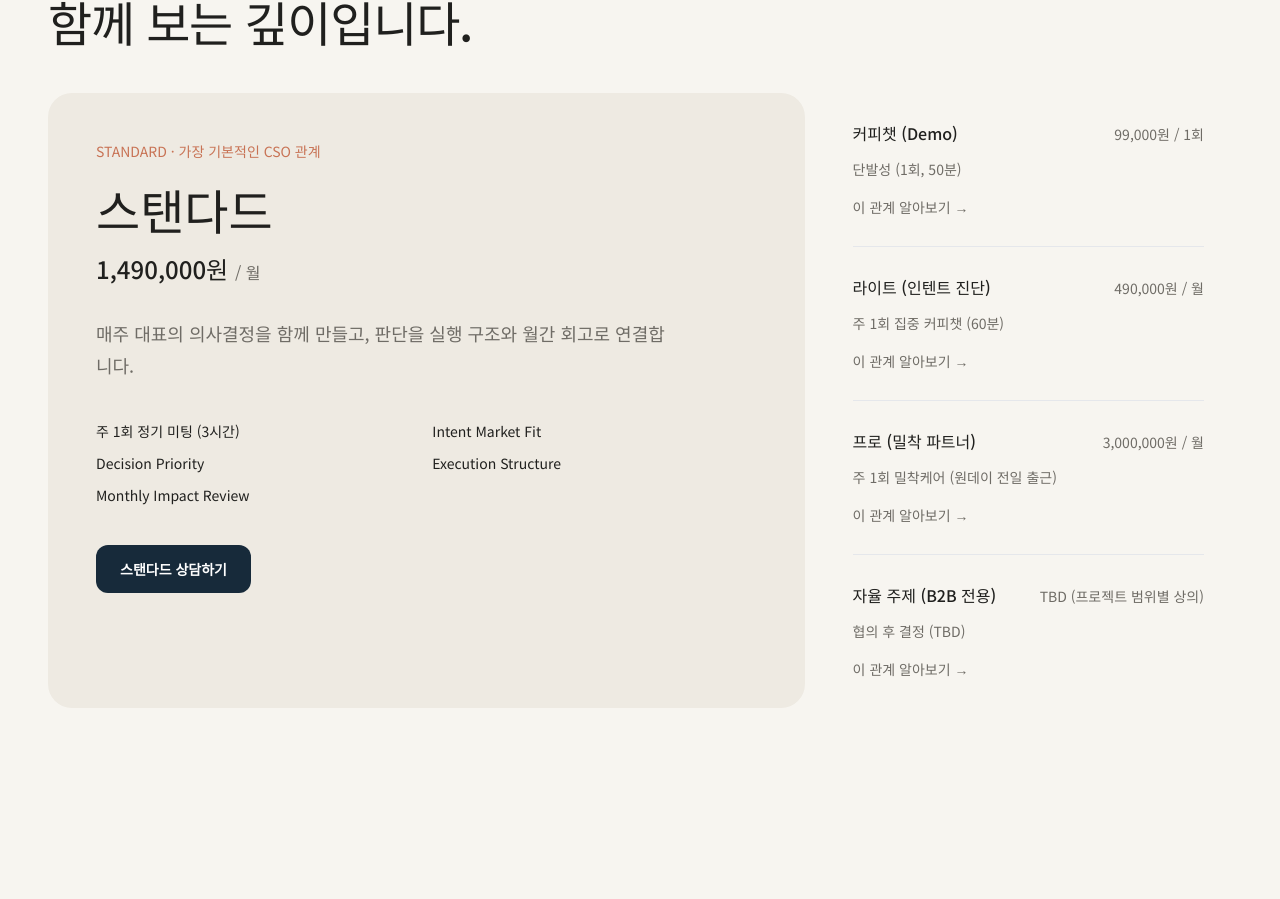
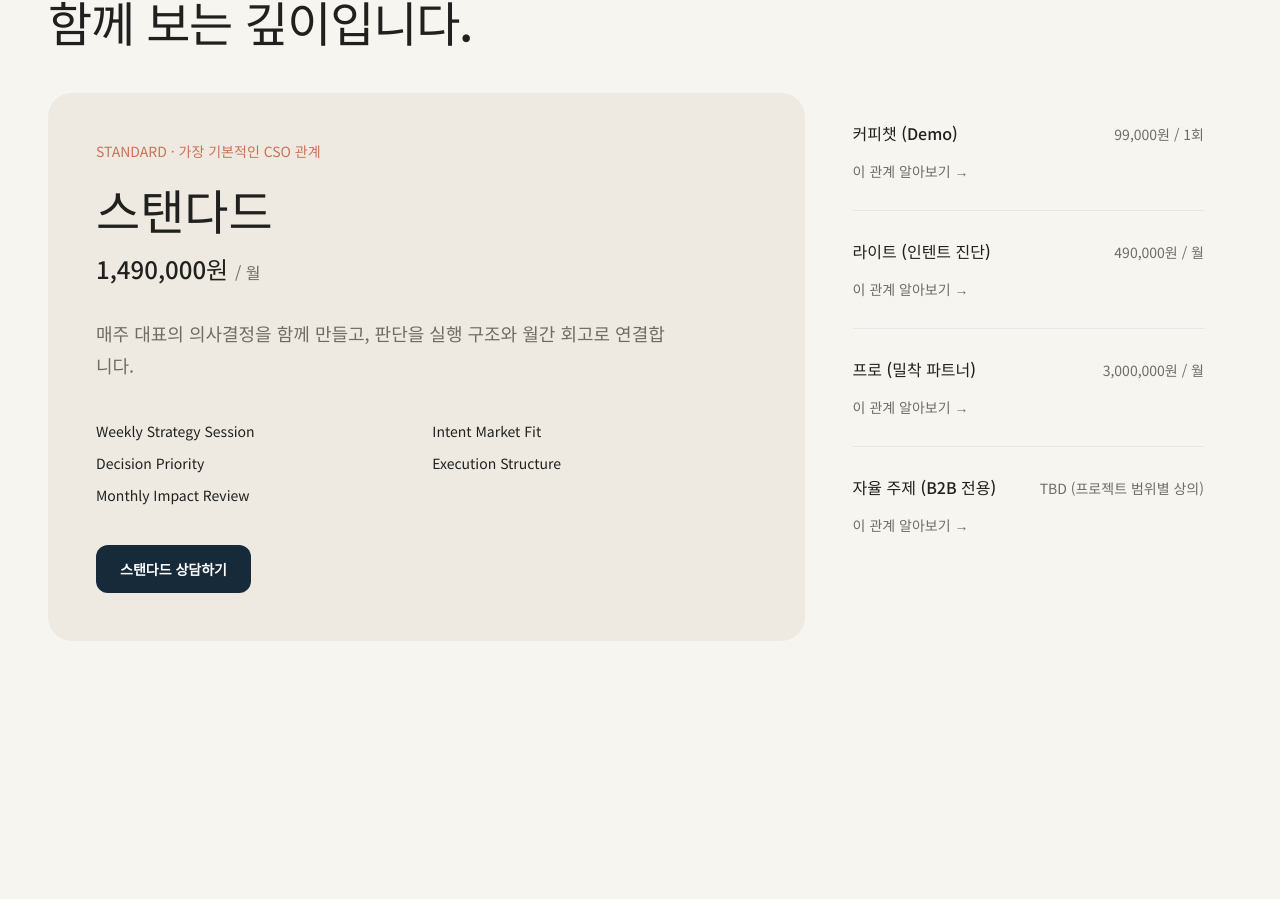
Before and after one commit to chukgu/userProfile, a Nuxt app: page / in a window 1280 px wide. Shown: the part 4598-5497 px from the top of the page. Built offline with nearby package versions, Linux system fonts and the light colour scheme; a web font is replaced by a local one.

Commit message:
Revert "fix: update plan meeting schedules"
This reverts commit afb731a79724b44604a6efa0af9afaef7ee958a6.

```diff
--- a/components/sections/PricingSection.vue
+++ b/components/sections/PricingSection.vue
@@ -9,14 +9,13 @@
           <p class="mt-5 text-2xl font-medium text-ink">1,490,000원 <span class="text-base font-normal text-muted">/ 월</span></p>
           <p class="mt-8 max-w-xl text-lg leading-8 text-muted">매주 대표의 의사결정을 함께 만들고, 판단을 실행 구조와 월간 회고로 연결합니다.</p>
           <ol class="mt-10 grid gap-3 text-sm text-ink/75 sm:grid-cols-2">
-            <li>주 1회 정기 미팅 (3시간)</li><li>Intent Market Fit</li><li>Decision Priority</li><li>Execution Structure</li><li>Monthly Impact Review</li>
+            <li>Weekly Strategy Session</li><li>Intent Market Fit</li><li>Decision Priority</li><li>Execution Structure</li><li>Monthly Impact Review</li>
           </ol>
           <button type="button" class="focus-ring mt-10 min-h-12 whitespace-nowrap rounded-xl bg-navy-950 px-6 text-sm font-bold text-white transition-colors hover:bg-navy-800" @click="selectPlan('standard')">스탠다드 상담하기</button>
         </article>
         <div class="divide-y divide-ink/10 rounded-[1.5rem] bg-cream/60 px-7">
           <article v-for="plan in secondaryPlans" :key="plan.value" class="py-7 text-ink">
             <div class="flex flex-col gap-1 sm:flex-row sm:items-baseline sm:justify-between sm:gap-4"><h3 class="font-medium">{{ cleanName(plan.name) }}</h3><p class="text-sm text-muted">{{ plan.price }}</p></div>
-            <p class="mt-3 text-sm leading-6 text-muted">{{ meetingSchedule(plan) }}</p>
             <button type="button" class="focus-ring mt-4 whitespace-nowrap text-sm text-muted hover:text-ink" @click="selectPlan(plan.value)">이 관계 알아보기 →</button>
           </article>
         </div>
@@ -31,6 +30,4 @@ import { pricingPlans } from '~/data/pricing';
 const { selectPlan } = useSelectedPlan();
 const secondaryPlans = pricingPlans.filter((plan) => plan.value !== 'standard');
 const cleanName = (name: string) => name.replace(/^\p{Extended_Pictographic}\uFE0F?\s*/u, '');
-const meetingSchedule = (plan: (typeof pricingPlans)[number]) =>
-  plan.details.find((detail) => detail.label === '미팅 주기')?.value ?? '';
 </script>
--- a/data/pricing.ts
+++ b/data/pricing.ts
@@ -29,7 +29,7 @@ export const pricingPlans: PricingPlan[] = [
     price: '1,490,000원 / 월',
     description: '“대표의 판단을 실행과 회고로 연결하는 정기 구독”',
     details: [
-      { label: '미팅 주기', value: '주 1회 정기 미팅 (3시간)' },
+      { label: '미팅 주기', value: '주 1회 정기 미팅' },
       { label: '주요 내용', value: '세일즈 + 마케팅 + 콘텐츠 전반 점검 및 신규 성장 전략 플래닝' },
       { label: '남는 레거시', value: '의도-시장 적합성(인텐트 마켓 핏) 리포트 제공' }
     ],
@@ -41,7 +41,7 @@ export const pricingPlans: PricingPlan[] = [
     price: '3,000,000원 / 월',
     description: '“내부 의사결정 과정까지 함께하는 밀착형 플랜”',
     details: [
-      { label: '미팅 주기', value: '주 1회 밀착케어 (원데이 전일 출근)' },
+      { label: '미팅 주기', value: '주 1회 온/오프라인 미팅 (밀착 3시간)' },
       { label: '주요 내용', value: '대표님과 한 팀이 되어 내부 회의 참석 + 신규 비즈니스 모델(BM) 설계' },
       { label: '남는 레거시', value: 'CSO 비즈니스 임팩트 리포트 또는 과업 관련 커스텀 플래닝' }
     ]
```
